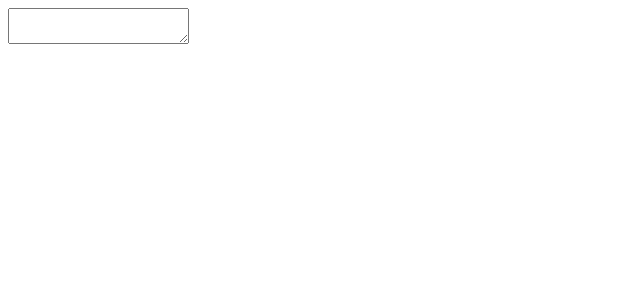
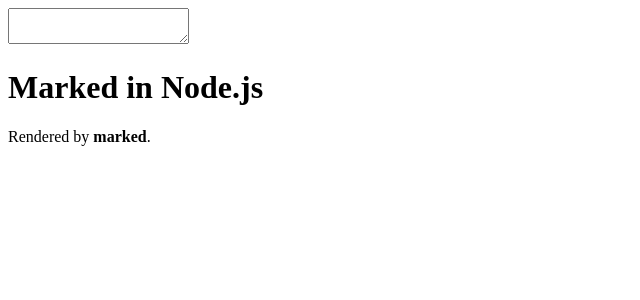
Before and after one commit to Silentgraphic/freecodecampMarkdown, a React (Vite) app in the folder markdown/: page / in a window 1280 px wide. Shown: the top 300 px of the page, without its empty margins (0-640 px from the left). Built offline with nearby package versions, Linux system fonts and the light colour scheme.

Commit message:
Added parser to preview

```diff
--- a/markdown/package.json
+++ b/markdown/package.json
@@ -11,6 +11,7 @@
   },
   "dependencies": {
     "@reduxjs/toolkit": "^2.2.7",
+    "marked": "^14.1.2",
     "react": "^18.3.1",
     "react-dom": "^18.3.1"
   },
--- a/markdown/src/components/preview.jsx
+++ b/markdown/src/components/preview.jsx
@@ -1,8 +1,10 @@
-
+import { marked } from 'marked';
 
 function Preview() {
+    let test = marked.parse("# Marked in Node.js\n\nRendered by **marked**.");
+
     return (
-        <div id="preview"></div>
+        <div id="preview" dangerouslySetInnerHTML={{ __html: test }}></div >
     );
 }
 
```
Also changed, not shown: 1 other file (tests, documents, lock files or other folders).
